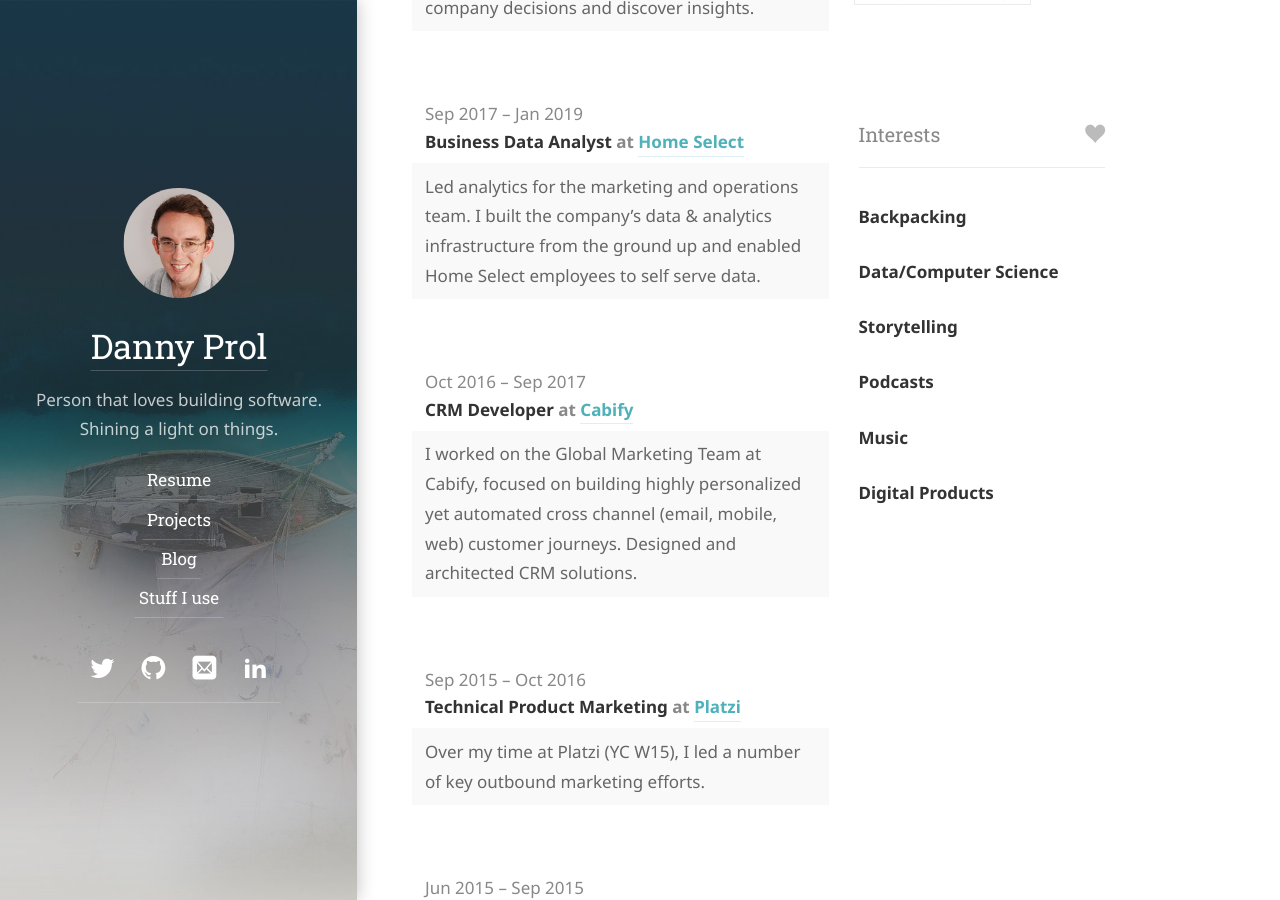
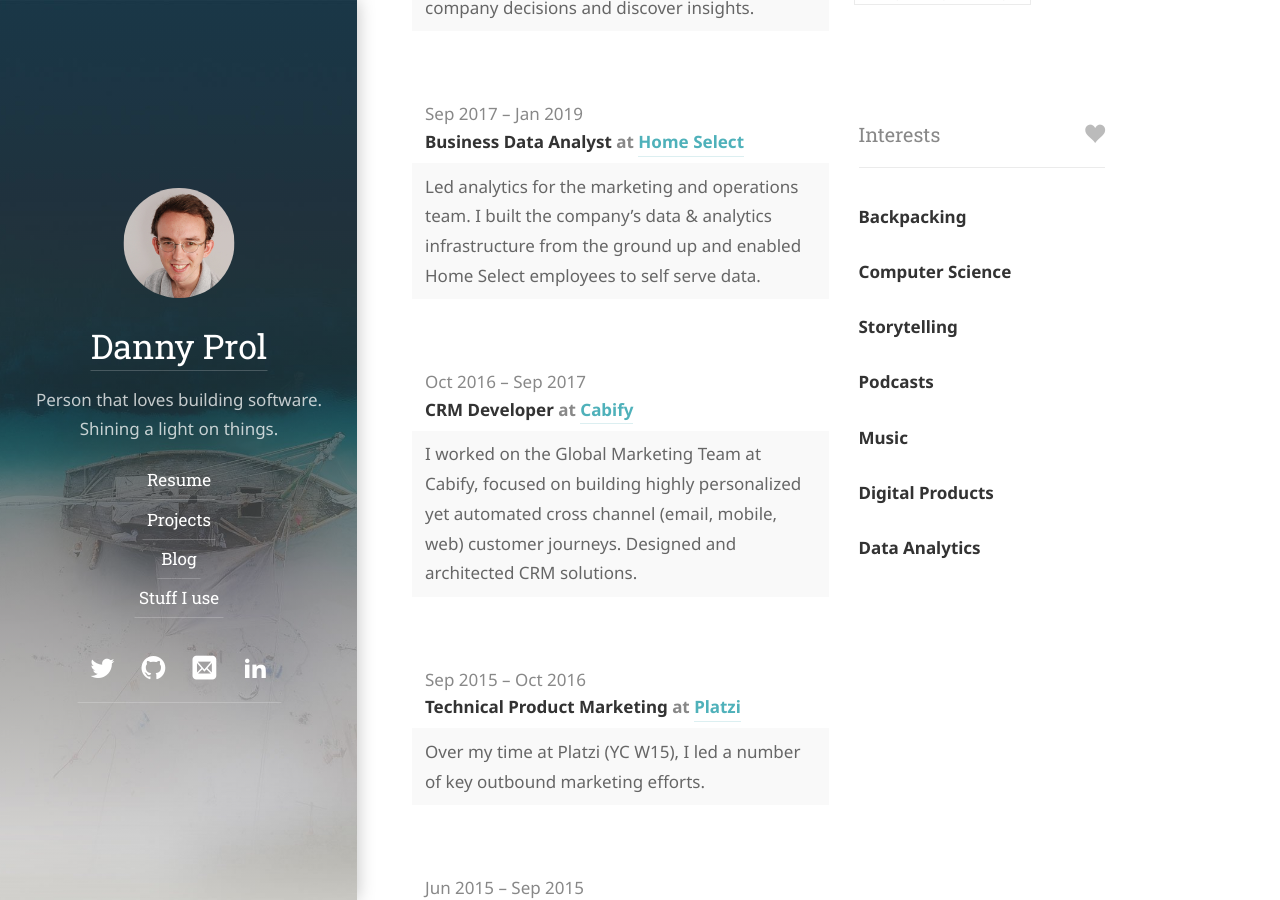
Before and after one commit to dprol/dprol.github.io, a Jekyll site: the page built from resume.md, in a window 1280 px wide and 900 px high, scrolled down 1307 px. Built offline with Jekyll 4.4.1, drawn with Linux system fonts in a browser that asks for light colours; some web fonts are replaced.

Commit message:
Update resume.yml

```diff
--- a/_data/resume.yml
+++ b/_data/resume.yml
@@ -124,8 +124,9 @@ languages:
     fluency: "Full professional proficiency"
 interests:
   - name: "Backpacking"
-  - name: "Data/Computer Science"
+  - name: "Computer Science"
   - name: "Storytelling"
   - name: "Podcasts"
   - name: "Music"
   - name: "Digital Products"
+  - name: "Data Analytics"
```
